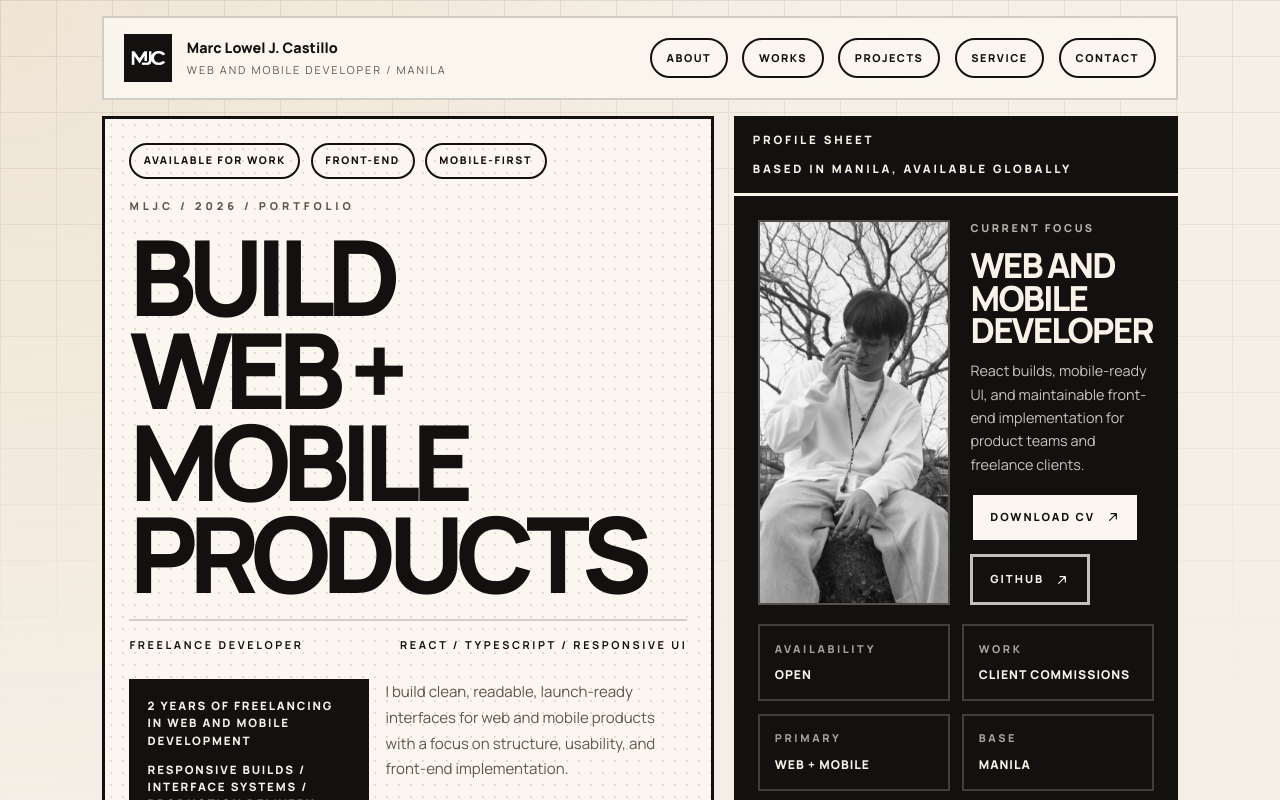
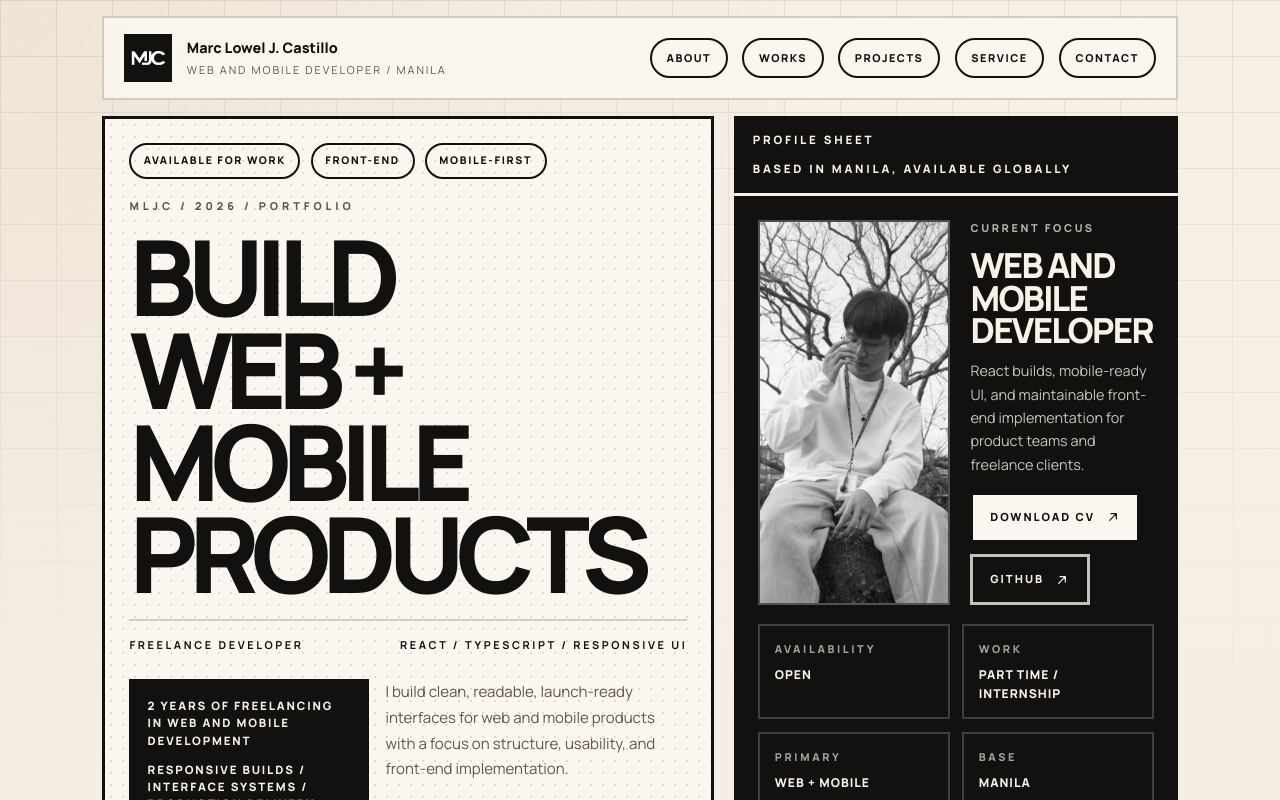
Before and after one commit to mrccastillo/marc-portfolio, a React (Vite) app: page / in a window 1280 px wide. Shown: the top 800 px of the page. Built offline with nearby package versions, Linux system fonts and the light colour scheme.

Commit message:
Update work availability text

```diff
--- a/src/App.tsx
+++ b/src/App.tsx
@@ -394,7 +394,7 @@ function App() {
 
                     <div className="meta-grid">
                       <MetaBlock label="Availability" value="Open" />
-                      <MetaBlock label="Work" value="Client commissions" />
+                      <MetaBlock label="Work" value="Part time / Internship" />
                       <MetaBlock label="Primary" value="Web + Mobile" />
                       <MetaBlock label="Base" value="Manila" />
                     </div>
```
